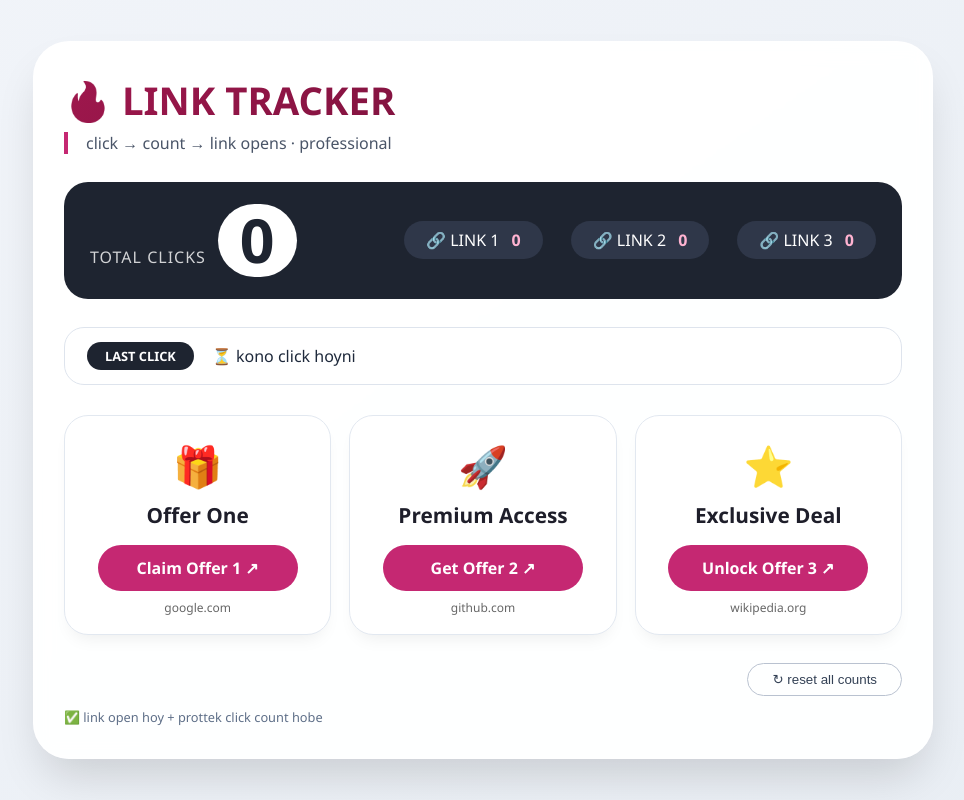
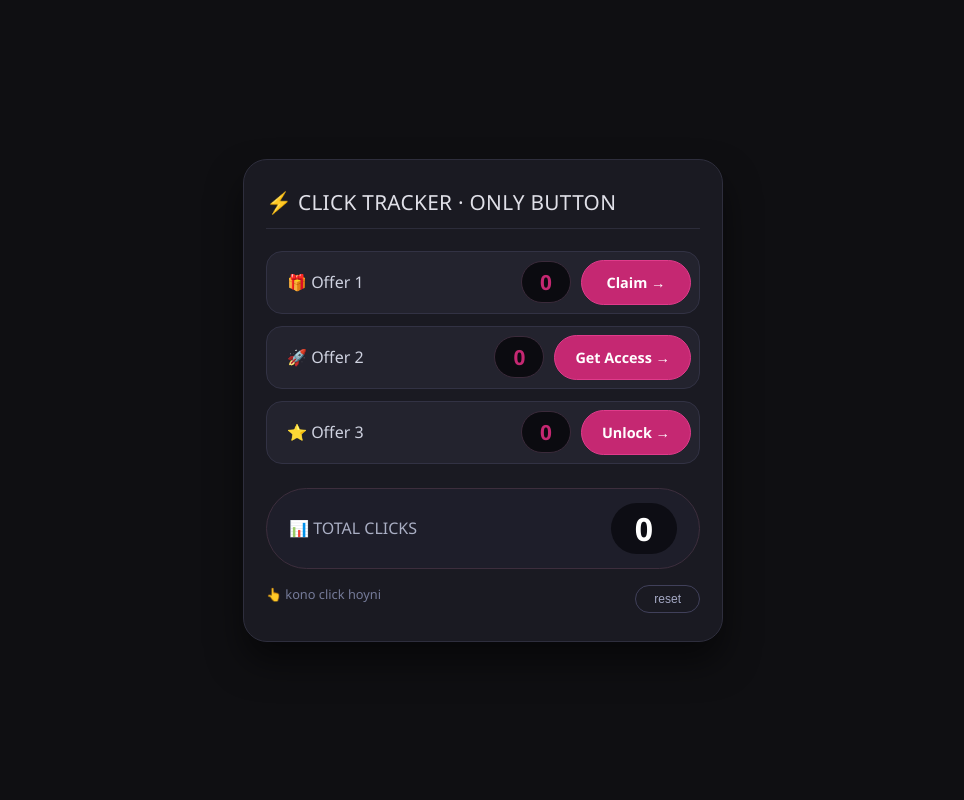
Before and after one commit to ZayenCoder/YT, a plain HTML site: page index.html in a window 1280 px wide. Shown: the whole page, without its empty margins (157-1121 px from the left). Drawn offline with Linux system fonts and the light colour scheme.

Commit message:
Update index.html

```diff
--- a/index.html
+++ b/index.html
@@ -3,7 +3,7 @@
 <head>
     <meta charset="UTF-8">
     <meta name="viewport" content="width=device-width, initial-scale=1.0">
-  <title>🔥 Live Tracker · Working Links</title>
+    <title>Click Tracker · Simple</title>
     <style>
         * {
             margin: 0;
@@ -11,379 +11,256 @@
             box-sizing: border-box;
         }
         body {
-      background: linear-gradient(145deg, #f1f4f9 0%, #e9eef4 100%);
-      font-family: 'Segoe UI', Roboto, system-ui, sans-serif;
+            background: #0f0f12;
+            font-family: 'Segoe UI', system-ui, sans-serif;
             min-height: 100vh;
             display: flex;
             align-items: center;
             justify-content: center;
-      padding: 20px;
+            padding: 16px;
         }
-    .tracker-card {
-      max-width: 900px;
+        .container {
+            max-width: 480px;
             width: 100%;
-      background: rgba(255,255,255,0.95);
-      backdrop-filter: blur(10px);
-      border-radius: 36px;
-      padding: 32px 30px;
-      box-shadow: 0 25px 45px -10px rgba(0,0,0,0.15);
-      border: 1px solid rgba(255,255,255,0.5);
+            background: #1a1a22;
+            border-radius: 24px;
+            padding: 28px 22px;
+            border: 1px solid #2e2e3d;
+            box-shadow: 0 20px 35px rgba(0,0,0,0.5);
         }
-    h1 {
-      font-size: 2.4rem;
-      font-weight: 700;
-      background: linear-gradient(135deg, #9f174d, #5e0e2f);
-      -webkit-background-clip: text;
-      background-clip: text;
-      color: transparent;
-      margin-bottom: 6px;
+        h2 {
+            color: #e0e0e8;
+            font-weight: 500;
+            font-size: 1.3rem;
+            margin-bottom: 22px;
+            letter-spacing: 0.3px;
+            border-bottom: 1px solid #2c2c3a;
+            padding-bottom: 12px;
         }
-    .sub {
-      color: #4a5568;
-      margin-bottom: 28px;
-      font-weight: 400;
-      border-left: 4px solid #c52872;
-      padding-left: 18px;
-    }
-    .stats-container {
-      background: #1e2430;
-      border-radius: 24px;
-      padding: 22px 26px;
-      margin-bottom: 28px;
-      color: white;
+        .btn-row {
             display: flex;
-      flex-wrap: wrap;
             align-items: center;
             justify-content: space-between;
+            background: #23232e;
+            border-radius: 16px;
+            padding: 8px 8px 8px 20px;
+            margin-bottom: 12px;
+            border: 1px solid #323244;
         }
-    .total-box {
+        .btn-name {
+            color: #cfd2e0;
+            font-weight: 500;
+            font-size: 1rem;
+        }
+        .btn-action {
             display: flex;
-      align-items: baseline;
-      gap: 12px;
+            align-items: center;
+            gap: 10px;
+        }
+        .count-badge {
+            background: #0b0b10;
+            color: #c52872;
+            font-weight: 700;
+            font-size: 1.3rem;
+            min-width: 50px;
+            text-align: center;
+            padding: 6px 4px;
+            border-radius: 40px;
+            border: 1px solid #3a2a3a;
+        }
+        .link-btn {
+            background: #c52872;
+            color: white;
+            border: none;
+            padding: 12px 20px;
+            border-radius: 40px;
+            font-weight: 600;
+            font-size: 0.9rem;
+            cursor: pointer;
+            text-decoration: none;
+            display: inline-block;
+            transition: 0.15s;
+            min-width: 110px;
+            text-align: center;
+            border: 1px solid #e03b8b;
+        }
+        .link-btn:hover {
+            background: #a11d5a;
+        }
+        .total-panel {
+            margin-top: 24px;
+            background: #1e1e2a;
+            border-radius: 50px;
+            padding: 14px 22px;
+            display: flex;
+            align-items: center;
+            justify-content: space-between;
+            border: 1px solid #3d2e3d;
         }
         .total-label {
-      font-weight: 400;
-      letter-spacing: 1px;
-      opacity: 0.8;
-    }
-    .total-number {
-      font-size: 3.8rem;
-      font-weight: 800;
-      line-height: 1;
-      background: #ffffff;
-      color: #1e2430;
-      padding: 6px 22px;
-      border-radius: 60px;
-    }
-    .per-link-stats {
-      display: flex;
-      gap: 28px;
-    }
-    .stat-chip {
-      background: #2f3749;
-      padding: 8px 22px;
-      border-radius: 40px;
+            color: #aaafc4;
             font-weight: 500;
         }
-    .stat-chip span {
+        .total-value {
+            color: white;
             font-weight: 800;
-      margin-left: 8px;
-      color: #ffb3d1;
+            font-size: 2rem;
+            background: #0d0d14;
+            padding: 4px 24px;
+            border-radius: 50px;
         }
-    .last-click-panel {
-      background: #ffffffd9;
-      border-radius: 20px;
-      padding: 14px 22px;
-      margin-bottom: 30px;
-      border: 1px solid #dee4ed;
+        .last-line {
             display: flex;
-      align-items: center;
-      gap: 18px;
-      flex-wrap: wrap;
-    }
-    .last-badge {
-      background: #1e2430;
-      color: white;
-      padding: 5px 18px;
-      border-radius: 30px;
-      font-weight: 600;
+            justify-content: space-between;
+            margin-top: 16px;
+            color: #757b99;
             font-size: 0.8rem;
         }
-    .last-detail {
-      font-weight: 500;
-      color: #1e293b;
-    }
-    .link-grid {
-      display: grid;
-      grid-template-columns: repeat(3,1fr);
-      gap: 18px;
-    }
-    .link-card {
-      background: white;
-      border-radius: 24px;
-      padding: 22px 10px 18px;
-      text-align: center;
-      box-shadow: 0 10px 18px -8px rgba(0,0,0,0.08);
-      border: 1.5px solid #e2e8f0;
-      transition: all 0.2s;
-    }
-    .link-card:hover {
-      border-color: #c52872;
-      transform: translateY(-5px);
-      box-shadow: 0 22px 28px -14px rgba(197,40,114,0.2);
-    }
-    .link-emoji {
-      font-size: 2.5rem;
-      margin-bottom: 8px;
-    }
-    .link-title {
-      font-weight: 700;
-      font-size: 1.3rem;
-      margin-bottom: 10px;
-      color: #1e1e2a;
-    }
-    .real-link {
-      display: inline-block;
-      background: #c52872;
-      color: white;
-      text-decoration: none;
-      font-weight: 600;
-      padding: 12px 20px;
-      border-radius: 50px;
-      width: 100%;
-      max-width: 200px;
-      margin: 6px auto 0;
-      transition: background 0.15s;
-      border: none;
+        .reset-btn {
+            background: none;
+            border: 1px solid #40405a;
+            color: #a5a9c5;
+            padding: 6px 18px;
+            border-radius: 30px;
             cursor: pointer;
-      font-size: 1rem;
-    }
-    .real-link:hover {
-      background: #a11d5a;
-    }
-    .reset-btn {
-      margin-top: 28px;
-      background: none;
-      border: 1px solid #b9c2d0;
-      padding: 8px 24px;
-      border-radius: 40px;
-      font-weight: 500;
-      color: #334155;
-      cursor: pointer;
-      float: right;
+            font-size: 0.75rem;
         }
         .reset-btn:hover {
-      background: #f1f5f9;
-    }
-    .clearfix::after {
-      content: "";
-      clear: both;
-      display: table;
-    }
-    @media (max-width:650px){
-      .link-grid{ grid-template-columns:1fr; }
-      .stats-container{ flex-direction:column; align-items:start; gap:16px; }
+            background: #2a2a3c;
         }
     </style>
 </head>
 <body>
-<div class="tracker-card">
-  <h1>🔥 LINK TRACKER</h1>
-  <div class="sub">click → count → link opens · professional</div>
+<div class="container">
+    <h2>⚡ CLICK TRACKER · ONLY BUTTON</h2>
 
-  <!-- STATS -->
-  <div class="stats-container">
-    <div class="total-box">
-      <span class="total-label">TOTAL CLICKS</span>
-      <span class="total-number" id="totalDisplay">0</span>
-    </div>
-    <div class="per-link-stats">
-      <div class="stat-chip">🔗 LINK 1 <span id="count1">0</span></div>
-      <div class="stat-chip">🔗 LINK 2 <span id="count2">0</span></div>
-      <div class="stat-chip">🔗 LINK 3 <span id="count3">0</span></div>
+    <!-- BUTTON 1 with counter -->
+    <div class="btn-row">
+        <span class="btn-name">🎁 Offer 1</span>
+        <div class="btn-action">
+            <span class="count-badge" id="count1">0</span>
+            <a href="https://mistletoeframesethel.com/srjykgk8d?key=1b9d89598a5d6fe0034735a1ec3c1ea7"
+               target="_blank" rel="noopener" class="link-btn" id="btn1">Claim →</a>
         </div>
     </div>
 
-  <!-- LAST CLICK INFO (kon link e click porse) -->
-  <div class="last-click-panel">
-    <span class="last-badge">LAST CLICK</span>
-    <span class="last-detail" id="lastClickText">⏳ kono click hoyni</span>
-  </div>
-
-  <!-- 3 REAL LINKS (working external links) -->
-  <div class="link-grid">
-    <!-- Offer 1 -->
-    <div class="link-card">
-      <div class="link-emoji">🎁</div>
-      <div class="link-title">Offer One</div>
-      <a href="https://www.google.com" target="_blank" rel="noopener" class="real-link" id="link1">Claim Offer 1 ↗</a>
-      <div style="font-size:0.75rem; margin-top:8px; opacity:0.6;">google.com</div>
-    </div>
-    <!-- Offer 2 -->
-    <div class="link-card">
-      <div class="link-emoji">🚀</div>
-      <div class="link-title">Premium Access</div>
-      <a href="https://www.github.com" target="_blank" rel="noopener" class="real-link" id="link2">Get Offer 2 ↗</a>
-      <div style="font-size:0.75rem; margin-top:8px; opacity:0.6;">github.com</div>
-    </div>
-    <!-- Offer 3 -->
-    <div class="link-card">
-      <div class="link-emoji">⭐</div>
-      <div class="link-title">Exclusive Deal</div>
-      <a href="https://www.wikipedia.org" target="_blank" rel="noopener" class="real-link" id="link3">Unlock Offer 3 ↗</a>
-      <div style="font-size:0.75rem; margin-top:8px; opacity:0.6;">wikipedia.org</div>
+    <!-- BUTTON 2 with counter -->
+    <div class="btn-row">
+        <span class="btn-name">🚀 Offer 2</span>
+        <div class="btn-action">
+            <span class="count-badge" id="count2">0</span>
+            <a href="https://mistletoeframesethel.com/pck024uqpt?key=c168ca147654bdbb11da4688dbaf65d5"
+               target="_blank" rel="noopener" class="link-btn" id="btn2">Get Access →</a>
         </div>
     </div>
 
-  <div class="clearfix">
-    <button class="reset-btn" id="resetBtn">↻ reset all counts</button>
+    <!-- BUTTON 3 with counter -->
+    <div class="btn-row">
+        <span class="btn-name">⭐ Offer 3</span>
+        <div class="btn-action">
+            <span class="count-badge" id="count3">0</span>
+            <a href="https://mistletoeframesethel.com/dxs17majgf?key=e2a2177f4dbad8f1c92a1b615a61a83c"
+               target="_blank" rel="noopener" class="link-btn" id="btn3">Unlock →</a>
         </div>
-  <div style="margin-top:12px; font-size:0.8rem; color:#5e6f88;">✅ link open hoy + prottek click count hobe</div>
+    </div>
+
+    <!-- TOTAL & LAST CLICK (kon button e click porse) -->
+    <div class="total-panel">
+        <span class="total-label">📊 TOTAL CLICKS</span>
+        <span class="total-value" id="totalDisplay">0</span>
+    </div>
+    <div class="last-line">
+        <span id="lastClickInfo">👆 kono click hoyni</span>
+        <button class="reset-btn" id="resetBtn">reset</button>
+    </div>
 </div>
 
 <script>
     (function(){
-    "use strict";
+        // counts
+        let c1 = 0, c2 = 0, c3 = 0;
+        let lastClicked = '';
 
-    // --- State ---
-    let counts = {
-      link1: 0,
-      link2: 0,
-      link3: 0
-    };
+        const count1El = document.getElementById('count1');
+        const count2El = document.getElementById('count2');
+        const count3El = document.getElementById('count3');
+        const totalEl = document.getElementById('totalDisplay');
+        const lastInfo = document.getElementById('lastClickInfo');
 
-    let lastClick = {
-      name: null,
-      time: null
-    };
-
-    // DOM elements
-    const totalSpan = document.getElementById('totalDisplay');
-    const count1Span = document.getElementById('count1');
-    const count2Span = document.getElementById('count2');
-    const count3Span = document.getElementById('count3');
-    const lastClickText = document.getElementById('lastClickText');
-
-    const link1 = document.getElementById('link1');
-    const link2 = document.getElementById('link2');
-    const link3 = document.getElementById('link3');
+        const btn1 = document.getElementById('btn1');
+        const btn2 = document.getElementById('btn2');
+        const btn3 = document.getElementById('btn3');
         const resetBtn = document.getElementById('resetBtn');
 
-    // Helper: total
-    function calcTotal() {
-      return counts.link1 + counts.link2 + counts.link3;
+        // load from localStorage
+        function loadState() {
+            try {
+                const saved = localStorage.getItem('simple_click_counts');
+                if(saved) {
+                    const data = JSON.parse(saved);
+                    c1 = data.c1 || 0;
+                    c2 = data.c2 || 0;
+                    c3 = data.c3 || 0;
+                    lastClicked = data.last || '';
+                }
+            } catch(e) {}
         }
 
-    // Update UI (fast)
-    function refreshUI() {
-      totalSpan.textContent = calcTotal();
-      count1Span.textContent = counts.link1;
-      count2Span.textContent = counts.link2;
-      count3Span.textContent = counts.link3;
-
-      if (lastClick.name && lastClick.time) {
-        const timeStr = new Date(lastClick.time).toLocaleTimeString([], {hour:'2-digit', minute:'2-digit', second:'2-digit'});
-        lastClickText.textContent = `🔔 ${lastClick.name} · ${timeStr}`;
-      } else {
-        lastClickText.textContent = '⏳ kono click hoyni';
-      }
-    }
-
-    // Save to localStorage (professional persistence)
-    function saveToStorage() {
+        function saveState() {
             try {
-        localStorage.setItem('clickTracker_pro', JSON.stringify({
-          counts: counts,
-          lastClick: lastClick
+                localStorage.setItem('simple_click_counts', JSON.stringify({
+                    c1, c2, c3, last: lastClicked
                 }));
             } catch(e) {}
         }
 
-    // Load from storage
-    function loadFromStorage() {
-      try {
-        const saved = localStorage.getItem('clickTracker_pro');
-        if (saved) {
-          const data = JSON.parse(saved);
-          if (data.counts) {
-            counts.link1 = Number(data.counts.link1) || 0;
-            counts.link2 = Number(data.counts.link2) || 0;
-            counts.link3 = Number(data.counts.link3) || 0;
-          }
-          if (data.lastClick) {
-            lastClick.name = data.lastClick.name || null;
-            lastClick.time = data.lastClick.time || null;
+        function updateUI() {
+            count1El.textContent = c1;
+            count2El.textContent = c2;
+            count3El.textContent = c3;
+            const total = c1 + c2 + c3;
+            totalEl.textContent = total;
+
+            if (lastClicked) {
+                const timeStr = new Date().toLocaleTimeString([], {hour:'2-digit', minute:'2-digit'});
+                lastInfo.textContent = `🟢 Last: ${lastClicked} · ${timeStr}`;
+            } else {
+                lastInfo.textContent = '👆 kono click hoyni';
             }
         }
-      } catch(e) {}
+
+        function trackClick(btnNum, btnName) {
+            if (btnNum === 1) c1++;
+            else if (btnNum === 2) c2++;
+            else if (btnNum === 3) c3++;
+
+            lastClicked = btnName;
+            saveState();
+            updateUI();
         }
 
-    // Core click handler: count + link open hoy (link already works, we just track)
-    function handleClick(linkKey, displayName, element) {
-      // increment counter
-      counts[linkKey] += 1;
-
-      // last click info
-      lastClick.name = displayName;
-      lastClick.time = Date.now();
-
-      // persist & update UI
-      saveToStorage();
-      refreshUI();
-
-      // subtle flash feedback on total
-      totalSpan.style.transition = 'background 0.1s';
-      totalSpan.style.background = '#fcd3e1';
-      setTimeout(() => totalSpan.style.background = '#ffffff', 120);
-
-      // (link will open normally because it's a real <a> tag)
-    }
-
-    // Reset
-    function resetAll() {
-      counts.link1 = 0;
-      counts.link2 = 0;
-      counts.link3 = 0;
-      lastClick.name = null;
-      lastClick.time = null;
-      saveToStorage();
-      refreshUI();
-    }
-
-    // Attach listeners — we use click event on <a> but do NOT preventDefault (so link opens)
-    function bindEvents() {
-      link1.addEventListener('click', function(e) {
-        // link open hobe automatically, we just count
-        handleClick('link1', '🎁 Offer 1 (Google)', link1);
-        // no preventDefault -> link works
+        // event listeners (link open hobe + count hobe)
+        btn1.addEventListener('click', function(e) {
+            trackClick(1, 'Offer 1');
+            // link automatically opens
+        });
+        btn2.addEventListener('click', function(e) {
+            trackClick(2, 'Offer 2');
+        });
+        btn3.addEventListener('click', function(e) {
+            trackClick(3, 'Offer 3');
         });
 
-      link2.addEventListener('click', function(e) {
-        handleClick('link2', '🚀 Offer 2 (GitHub)', link2);
+        resetBtn.addEventListener('click', function() {
+            c1 = 0; c2 = 0; c3 = 0;
+            lastClicked = '';
+            saveState();
+            updateUI();
         });
 
-      link3.addEventListener('click', function(e) {
-        handleClick('link3', '⭐ Offer 3 (Wikipedia)', link3);
-      });
-
-      resetBtn.addEventListener('click', function(e) {
-        resetAll();
-      });
-
-      // Also handle middle-click / ctrl+click etc? they still count via click event
-    }
-
-    // Initialize
-    function init() {
-      loadFromStorage();
-      refreshUI();
-      bindEvents();
-    }
-
-    init();
-
-    // Optional debug
-    window._tracker = { counts, lastClick, reset: resetAll };
+        // init
+        loadState();
+        updateUI();
     })();
 </script>
 </body>
```
Lines whose indentation alone changed are shown as unchanged.
